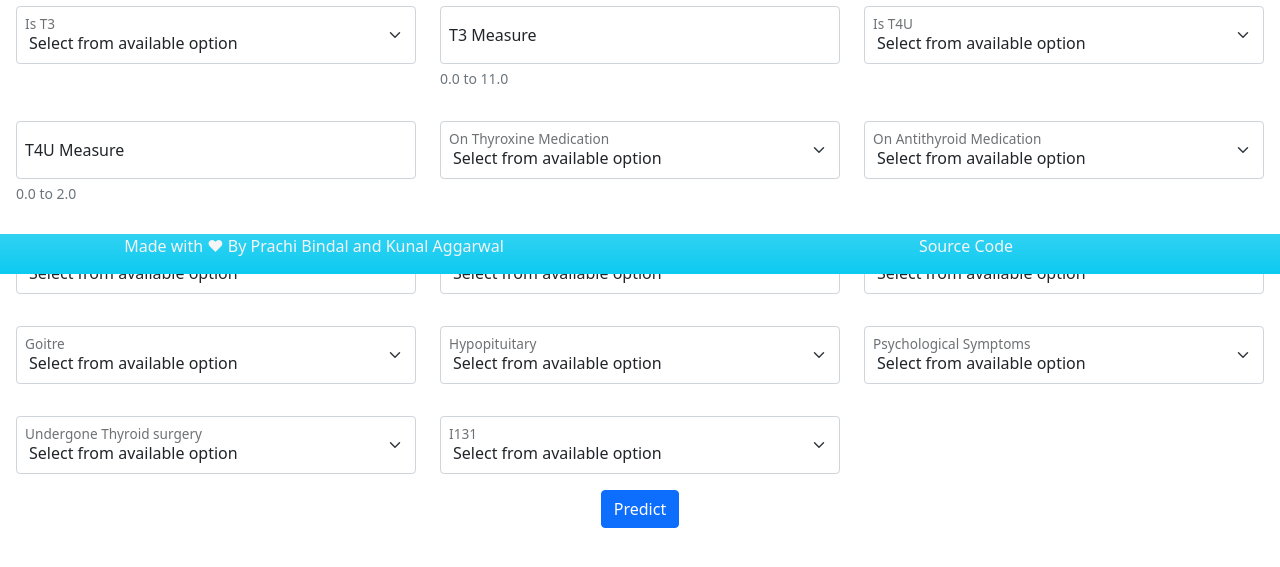
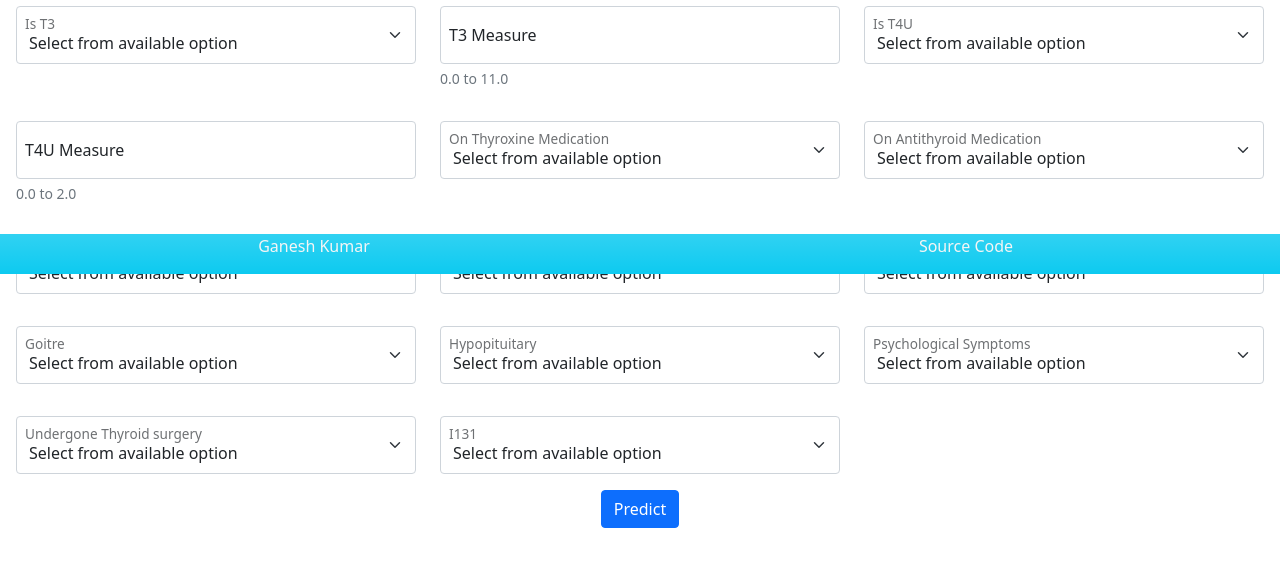
Before and after one commit to noctkun/TDD_App, a Flask app: page / in a window 1280 px wide. Shown: the part 526-1093 px from the top of the page. Run offline with Flask 2, Linux system fonts and the light colour scheme; parts of the project's set-up code (start-up, migrations or seed data) failed here and were passed over.

Commit message:
Update main.html

```diff
--- a/templates/main.html
+++ b/templates/main.html
@@ -291,11 +291,11 @@
 
                     <div class="fixed-bottom bg-info bg-gradient row align-items-center" >
                         <div class="col text-center">
-                            <a href="https://www.linkedin.com/in/prachibindal/" style="text-decoration: none;"><p style="color:whitesmoke" > Made with ❤  By Prachi Bindal and Kunal Aggarwal</p></a>
+                            <a href="https://www.linkedin.com/in/ganesh-kumar-11ab43246/" style="text-decoration: none;"><p style="color:whitesmoke" > Ganesh Kumar </p></a>
                         </div>
 
                         <div class="col text-center">
-                            <a href="#" style="text-decoration: none;"><p style="color:whitesmoke" > Source Code</p></a>
+                            <a href="https://github.com/noctkun/TDD_App" style="text-decoration: none;"><p style="color:whitesmoke" > Source Code</p></a>
                         </div>
                     </div>
 
```
